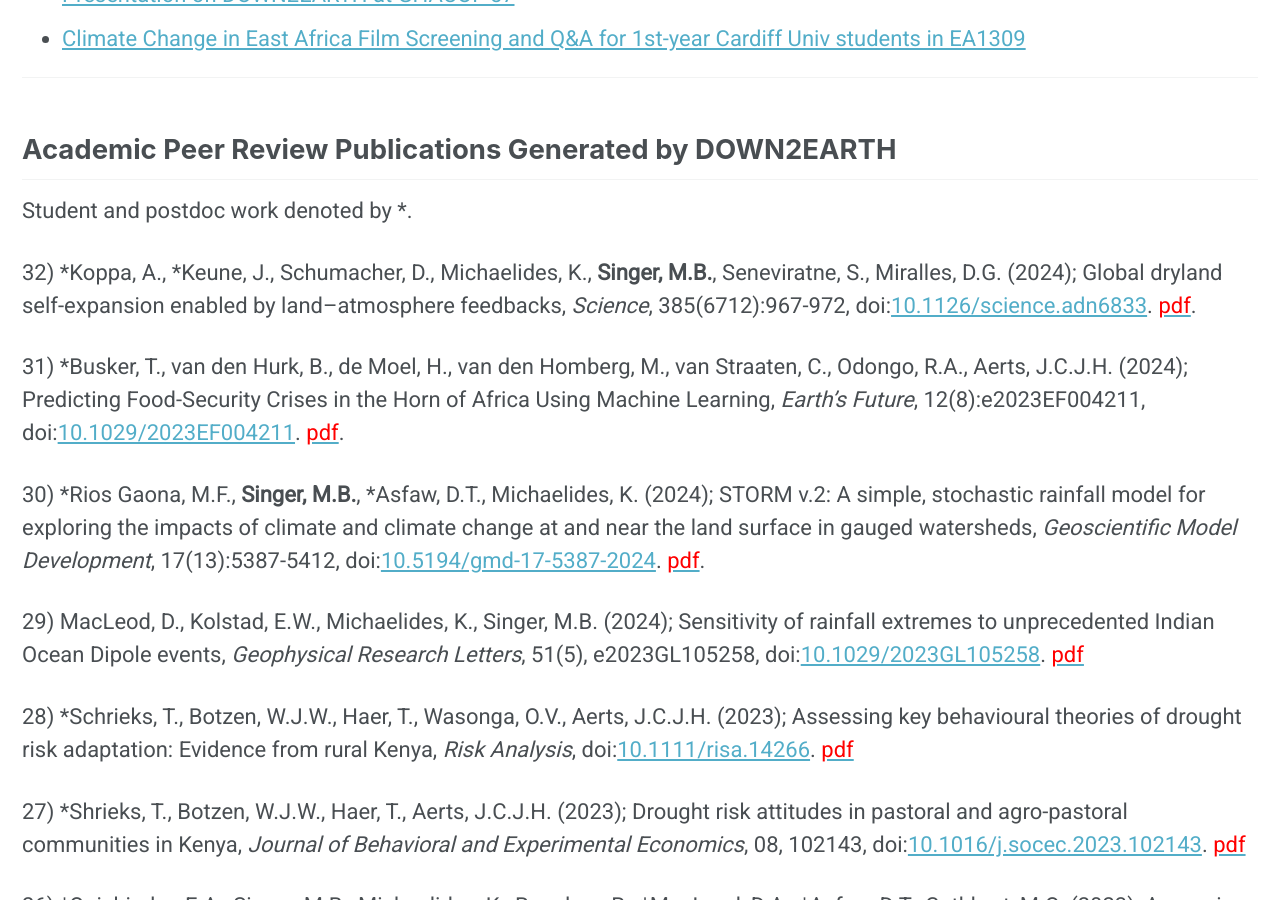
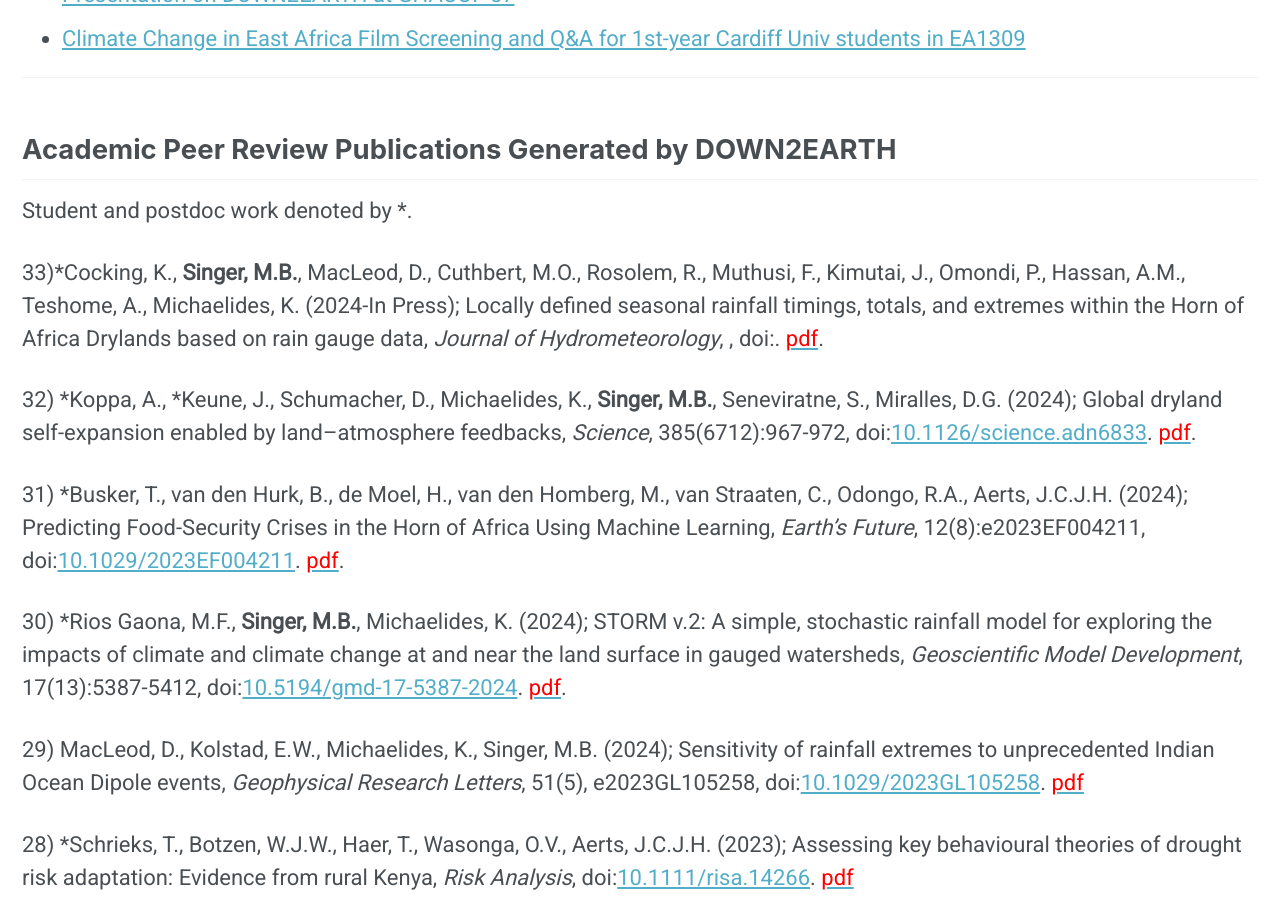
Before and after one commit to ucsb-eri/down2earth, a Jekyll site: the page built from _pages/outputs.md, in a window 1280 px wide and 900 px high, scrolled down 5632 px. Built offline with Jekyll 4.4.1, drawn with Linux system fonts in a browser that asks for light colours; nearby versions of some CDN libraries; comment, search, counter and statistics services are not loaded.

Commit message:
Update outputs.md

```diff
--- a/_pages/outputs.md
+++ b/_pages/outputs.md
@@ -133,12 +133,14 @@
 ## Academic Peer Review Publications Generated by DOWN2EARTH
 Student and postdoc work denoted by *.
 
+33)*Cocking, K., **Singer, M.B.**, MacLeod, D., Cuthbert, M.O., Rosolem, R., Muthusi, F., Kimutai, J., Omondi, P., Hassan, A.M., Teshome, A., Michaelides, K. (2024-In Press); Locally defined seasonal rainfall timings, totals, and extremes within the Horn of Africa Drylands based on rain gauge data, _Journal of Hydrometeorology_, , doi:[](). [<span style="color:red">pdf</span>](../assets/pdfs/publications/Cocking_etal_2024.pdf).
+
 32) *Koppa, A., *Keune, J., Schumacher, D., Michaelides, K., **Singer, M.B.**, Seneviratne, S., Miralles, D.G. (2024); Global dryland self-expansion enabled by land–atmosphere feedbacks, _Science_, 385(6712):967-972, doi:[10.1126/science.adn6833](https://www.science.org/doi/10.1126/science.adn6833). [<span style="color:red">pdf</span>](../assets/pdfs/publications/Koppa_etal_2024.pdf).
 
 31) *Busker, T., van den Hurk, B., de Moel, H., van den Homberg, M., van Straaten, C., Odongo, R.A., Aerts, J.C.J.H. (2024); Predicting Food-Security Crises in the Horn of Africa Using Machine Learning, _Earth's Future_, 12(8):e2023EF004211,
 doi:[10.1029/2023EF004211](https://agupubs.onlinelibrary.wiley.com/doi/full/10.1029/2023EF004211). [<span style="color:red">pdf</span>](../assets/pdfs/publications/Busker_etal_2024.pdf).
 
-30) *Rios Gaona, M.F., **Singer, M.B.**, *Asfaw, D.T., Michaelides, K. (2024); STORM v.2: A simple, stochastic rainfall model for exploring the impacts of climate and climate change at and near the land surface in gauged watersheds, _Geoscientific Model Development_, 17(13):5387-5412,
+30) *Rios Gaona, M.F., **Singer, M.B.**, Michaelides, K. (2024); STORM v.2: A simple, stochastic rainfall model for exploring the impacts of climate and climate change at and near the land surface in gauged watersheds, _Geoscientific Model Development_, 17(13):5387-5412,
 doi:[10.5194/gmd-17-5387-2024](https://gmd.copernicus.org/articles/17/5387/2024/). [<span style="color:red">pdf</span>](../assets/pdfs/publications/RiosGaona_etal_2024.pdf).
 
 29) MacLeod, D., Kolstad, E.W., Michaelides, K., Singer, M.B. (2024); Sensitivity of rainfall extremes to unprecedented Indian Ocean Dipole events, _Geophysical Research Letters_, 51(5), e2023GL105258, doi:[10.1029/2023GL105258](https://agupubs.onlinelibrary.wiley.com/doi/abs/10.1029/2023GL105258). [<span style="color:red">pdf</span>](../assets/pdfs/publications/MacLeod_etal_2024.pdf)
```
